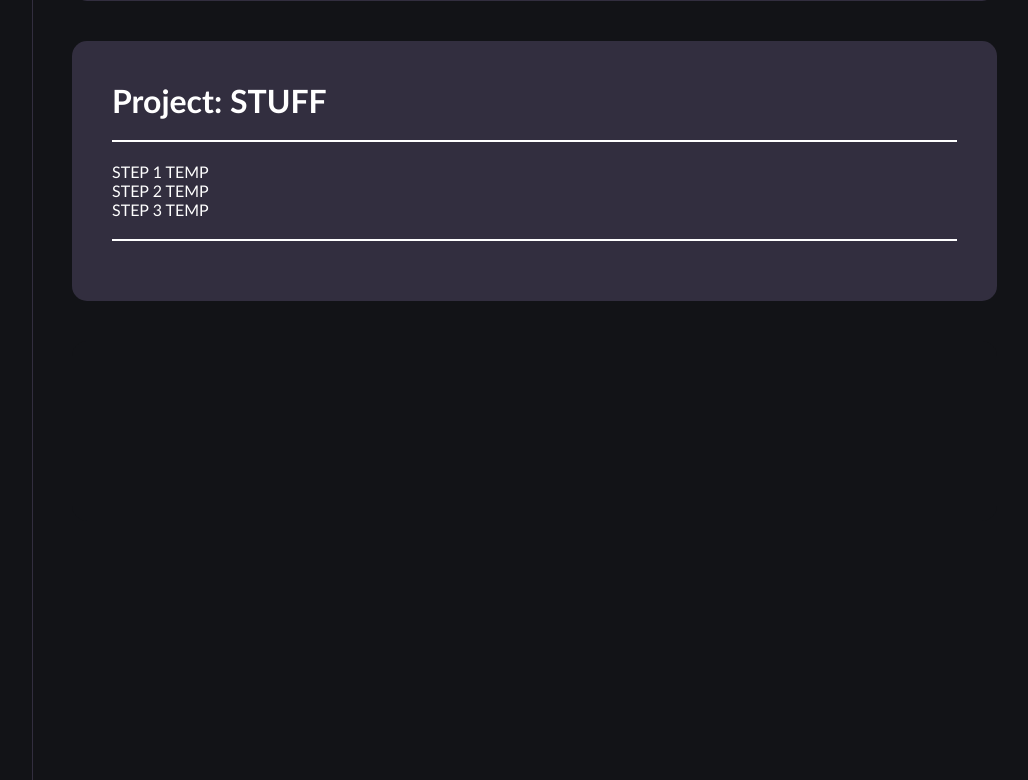
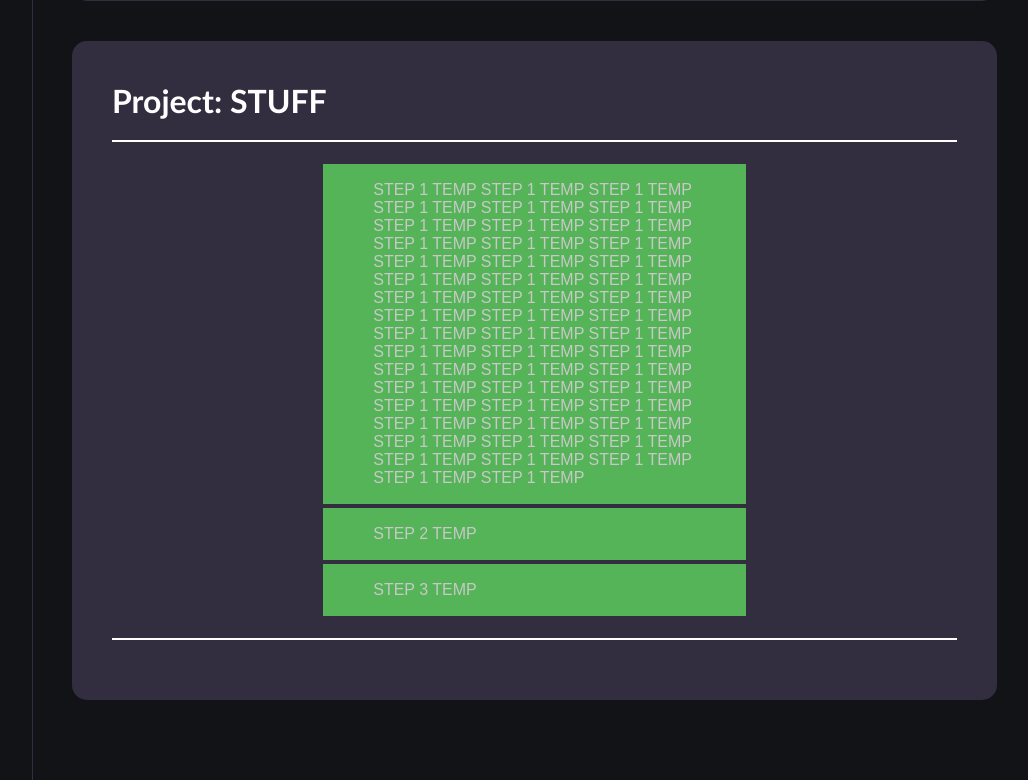
Before and after one commit to Kyros0718/SkillCraft, a Flask app: page / in a window 1280 px wide. Shown: the part 447-1227 px from the top of the page, without its empty margins (243-1271 px from the left). Run offline with Flask 2, Linux system fonts and the light colour scheme.

Commit message:
added step-buttons for walkthroughs

```diff
--- a/front_end/templates/index.html
+++ b/front_end/templates/index.html
@@ -55,11 +55,13 @@
             </div>
 
             <div class="walkthrough-box">
-                <div class="project-type">Project: STUFF</div>
+                <div class="project-type">Project: STUFF</div> <!--text will need to dynamically change-->
                 <div class="div-line"></div>
-                <div>STEP 1 TEMP</div>
-                <div>STEP 2 TEMP</div>
-                <div>STEP 3 TEMP</div>
+                <button class="step-button">STEP 1 TEMP STEP 1 TEMP STEP 1 TEMP STEP 1 TEMP STEP 1 TEMP STEP 1 TEMP STEP 1 TEMP STEP 1 TEMP STEP 1 TEMP STEP 1 TEMP STEP 1 TEMP STEP 1 TEMP STEP 1 TEMP STEP 1 TEMP STEP 1 TEMP STEP 1 TEMP STEP 1 TEMP STEP 1 TEMP STEP 1 TEMP STEP 1 TEMP STEP 1 TEMP STEP 1 TEMP STEP 1 TEMP STEP 1 TEMP STEP 1 TEMP STEP 1 TEMP STEP 1 TEMP STEP 1 TEMP STEP 1 TEMP STEP 1 TEMP STEP 1 TEMP STEP 1 TEMP STEP 1 TEMP STEP 1 TEMP STEP 1 TEMP STEP 1 TEMP STEP 1 TEMP STEP 1 TEMP STEP 1 TEMP STEP 1 TEMP STEP 1 TEMP STEP 1 TEMP STEP 1 TEMP STEP 1 TEMP STEP 1 TEMP STEP 1 TEMP STEP 1 TEMP STEP 1 TEMP STEP 1 TEMP STEP 1 TEMP
+
+                </button> <!--text will need to dynamically change-->
+                <button class="step-button">STEP 2 TEMP</button>
+                <button class="step-button">STEP 3 TEMP</button>
                 <!-- WALKTRHOUGH CONTENT GOES HERE -->
                 <div class="div-line"></div>
             </div>
```
